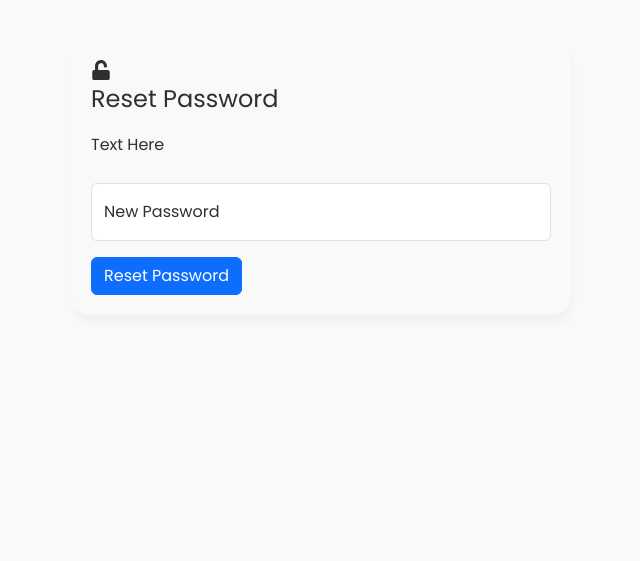
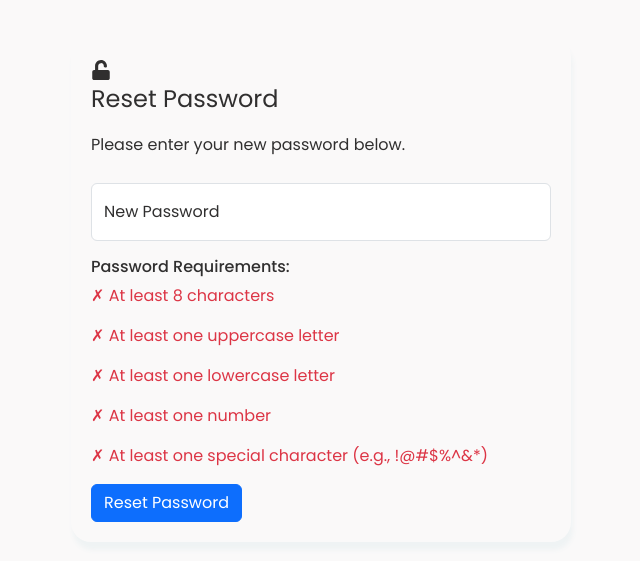
Before and after one commit to MarkRyuo/SalesInventoryManagementSystem_SIMS, a React (Vite) app in the folder client/: page /ResetPasswordMode in a window 1280 px wide. Shown: the part 163-724 px from the top of the page, without its empty margins (319-959 px from the left). Built offline with nearby package versions, Linux system fonts and the light colour scheme.

Commit message:
Update: System Design

```diff
--- a/client/src/components/LogIn/ResetPasswordMode.jsx
+++ b/client/src/components/LogIn/ResetPasswordMode.jsx
@@ -1,5 +1,5 @@
 import { useState } from 'react';
-import { Form, FloatingLabel, Button, Container } from 'react-bootstrap';
+import { Form, FloatingLabel, Button, Container, Alert } from 'react-bootstrap';
 import { useNavigate } from 'react-router-dom';
 //? Icon
 import { FaUnlock } from 'react-icons/fa';
@@ -12,25 +12,102 @@ import ResetModecss from './CSS/ResetMode.module.css';
 function ResetPasswordMode() {
     const [newPassword, setNewPassword] = useState('');
     const [error, setError] = useState('');
+    const [success, setSuccess] = useState('');
+    const [show, setShow] = useState(false);
+    const [alertOpacity, setAlertOpacity] = useState(1); // State to manage alert opacity for fade-out effect
     const adminDocId = localStorage.getItem('adminDocId');
     const navigate = useNavigate();
 
     const handlePasswordReset = async () => {
+        setError('');
+        setSuccess('');
+        setAlertOpacity(1); // Reset opacity when showing a new alert
+
+        // Validate the password requirements before proceeding
+        const lengthRequirement = newPassword.length >= 8;
+        const uppercaseRequirement = /[A-Z]/.test(newPassword);
+        const lowercaseRequirement = /[a-z]/.test(newPassword);
+        const numberRequirement = /\d/.test(newPassword);
+        const specialCharRequirement = /[!@#$%^&*]/.test(newPassword);
+
+        if (!lengthRequirement || !uppercaseRequirement || !lowercaseRequirement || !numberRequirement || !specialCharRequirement) {
+            setError('Password does not meet the required criteria.');
+            setShow(true);
+            setTimeout(() => {
+                setAlertOpacity(0); // Start fade-out by reducing opacity
+                setTimeout(() => {
+                    setShow(false); // Hide alert after fade-out
+                }, 500); // Wait for the fade-out to complete
+            }, 2000); // Show error for 2 seconds before starting fade-out
+            return;
+        }
+
         try {
             if (!adminDocId) {
                 setError('No admin document found.');
+                setShow(true);
+                setTimeout(() => {
+                    setAlertOpacity(0);
+                    setTimeout(() => {
+                        setShow(false);
+                    }, 500);
+                }, 2000);
                 return;
             }
 
             const adminDocRef = doc(db, 'admins', adminDocId);
             await updateDoc(adminDocRef, { password: newPassword });
-            alert('Password reset successfully. Please login with your new password.');
-            localStorage.removeItem('adminDocId');
-            navigate('/');
+
+            setSuccess('Password reset successfully. Please login with your new password.');
+            setShow(true);
+            setTimeout(() => {
+                setAlertOpacity(0);
+                setTimeout(() => {
+                    setShow(false);
+                    localStorage.removeItem('adminDocId');
+                    navigate('/');
+                }, 500);
+            }, 2000);
         } catch (error) {
             console.error('Password reset error:', error);
             setError(`An error occurred: ${error.message}`);
+            setShow(true);
+            setTimeout(() => {
+                setAlertOpacity(0);
+                setTimeout(() => {
+                    setShow(false);
+                }, 500);
+            }, 2000);
         }
+    };
+
+    // Function to display password requirements
+    const passwordRequirements = () => {
+        const lengthRequirement = newPassword.length >= 8;
+        const uppercaseRequirement = /[A-Z]/.test(newPassword);
+        const lowercaseRequirement = /[a-z]/.test(newPassword);
+        const numberRequirement = /\d/.test(newPassword);
+        const specialCharRequirement = /[!@#$%^&*]/.test(newPassword);
+
+        return (
+            <>
+                <p className={lengthRequirement ? 'text-success' : 'text-danger'}>
+                    {lengthRequirement ? '✓ At least 8 characters' : '✗ At least 8 characters'}
+                </p>
+                <p className={uppercaseRequirement ? 'text-success' : 'text-danger'}>
+                    {uppercaseRequirement ? '✓ At least one uppercase letter' : '✗ At least one uppercase letter'}
+                </p>
+                <p className={lowercaseRequirement ? 'text-success' : 'text-danger'}>
+                    {lowercaseRequirement ? '✓ At least one lowercase letter' : '✗ At least one lowercase letter'}
+                </p>
+                <p className={numberRequirement ? 'text-success' : 'text-danger'}>
+                    {numberRequirement ? '✓ At least one number' : '✗ At least one number'}
+                </p>
+                <p className={specialCharRequirement ? 'text-success' : 'text-danger'}>
+                    {specialCharRequirement ? '✓ At least one special character (e.g., !@#$%^&*)' : '✗ At least one special character (e.g., !@#$%^&*)'}
+                </p>
+            </>
+        );
     };
 
     return (
@@ -39,9 +116,27 @@ function ResetPasswordMode() {
                 <div>
                     <span><FaUnlock size={20} /></span>
                     <p className="fs-4">Reset Password</p>
-                    <p>Text Here</p>
+                    <p>Please enter your new password below.</p>
                 </div>
                 <div>
+                    {/* Display alert for success or error */}
+                    {show && (
+                        <Alert
+                            variant={error ? 'danger' : 'success'}
+                            onClose={() => setShow(false)}
+                            dismissible={!!error}
+                            style={{
+                                opacity: alertOpacity,
+                                transition: 'opacity 0.5s ease-in',
+                                position: 'relative'
+                            }}
+                        >
+                            <Alert.Heading>{error ? 'Error!' : 'Success!'}</Alert.Heading>
+                            <p>{error || success}</p>
+                            {!error && <hr />}
+                        </Alert>
+                    )}
+
                     <FloatingLabel controlId="floatingNewPassword" label="New Password" className="mb-3">
                         <Form.Control
                             type="password"
@@ -50,10 +145,14 @@ function ResetPasswordMode() {
                             onChange={(e) => setNewPassword(e.target.value)}
                         />
                     </FloatingLabel>
+                    {/* Display password requirements */}
+                    <div className="mb-3">
+                        <h6>Password Requirements:</h6>
+                        {passwordRequirements()}
+                    </div>
                     <Button variant="primary" onClick={handlePasswordReset}>
                         Reset Password
                     </Button>
-                    {error && <p className="text-danger mt-2">{error}</p>}
                 </div>
             </div>
         </Container>
```
